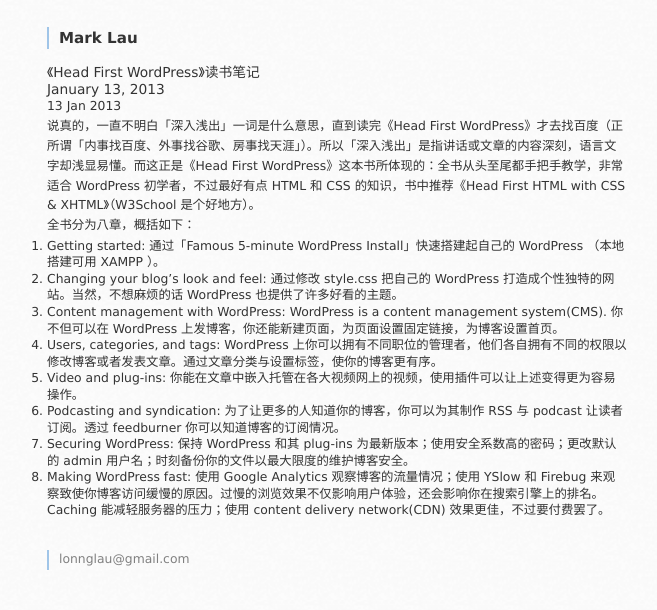
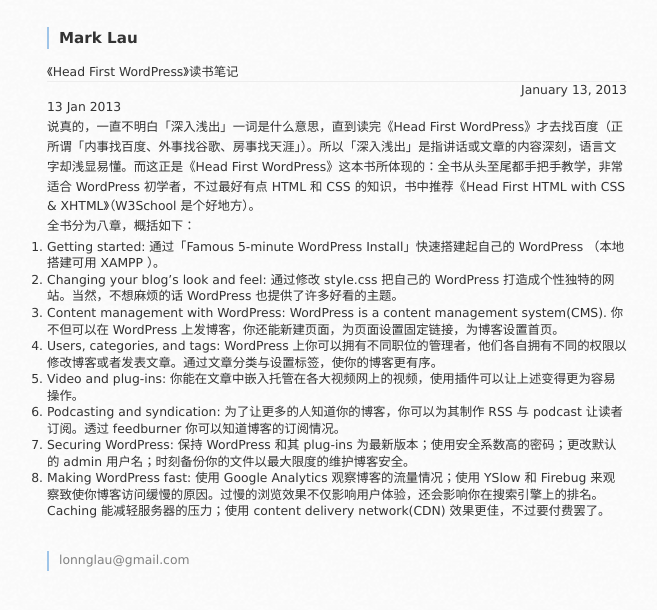
Before and after one commit to yuel/lonn.github.com, a Jekyll site: the page built from _posts/2013-01-13-book-view1.md, in a window 1280 px wide. Shown: the top 610 px of the page, without its empty margins (198-855 px from the left). Built offline with Jekyll 4.4.1, drawn with Linux system fonts in a browser that asks for light colours.

Commit message:
Update screen.css

```diff
--- a/css/screen.css
+++ b/css/screen.css
@@ -123,6 +123,20 @@
     padding-left: 10px;
 }
 
+.post-title {
+    font-size: 0.9em;
+    border-bottom: 1px solid #eee;
+}
+
+.post-meta {
+    text-align: right;
+    font-size: 0.9em;
+}
+
+.content ol ul {
+    margin: 10px;
+}
+
 /* code */
 code {
     margin: 0 2px;
```
